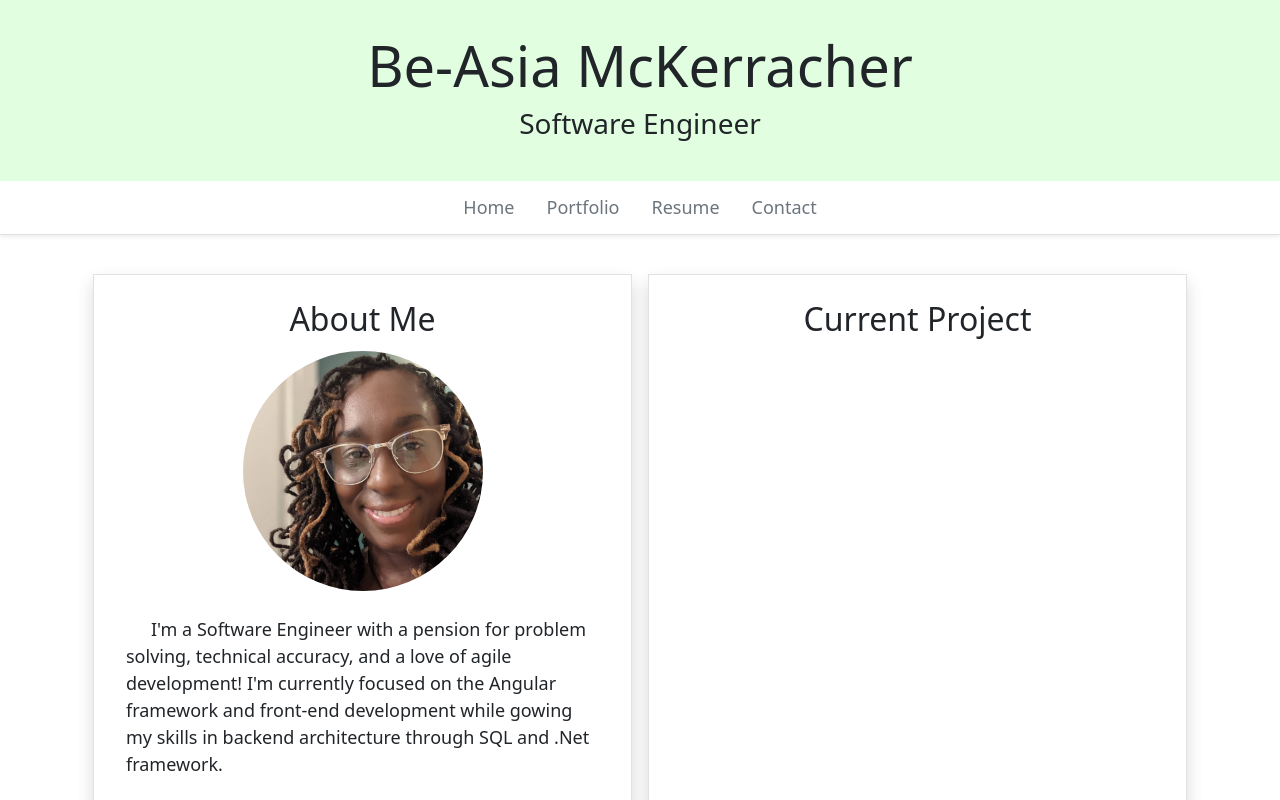
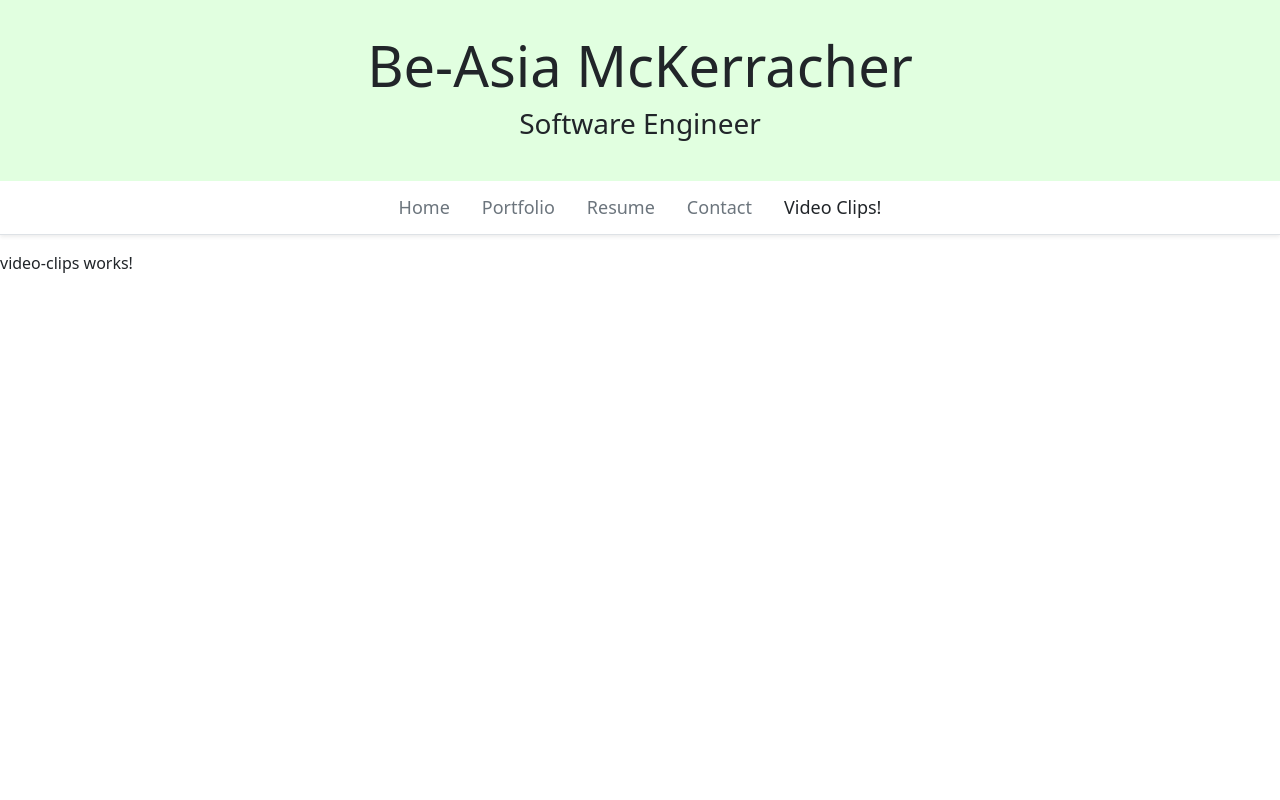
Before and after one commit to amerigirl/AngularPortfolioWebsite, an Angular app: page /videos in a window 1280 px wide. Shown: the top 800 px of the page. Built offline with nearby package versions, Linux system fonts and the light colour scheme.

Commit message:
adding a video clips component and small changes

```diff
--- a/src/app/app-routing.module.ts
+++ b/src/app/app-routing.module.ts
@@ -4,13 +4,15 @@ import { HomeComponent } from './home/home.component';
 import { PortfolioComponent } from './portfolio/portfolio.component';
 import { ResumeComponent } from './resume/resume.component';
 import { ContactComponent } from './contact/contact.component';
+import { VideoClipsComponent } from './video-clips/video-clips.component';
 
 const routes: Routes = [
   { path: 'home', component: HomeComponent },
   { path: 'portfolio', component: PortfolioComponent },
   { path: 'resume', component: ResumeComponent },
   { path: 'contact', component: ContactComponent },
-  {path: '**', component: HomeComponent, pathMatch: 'full'}
+  { path: 'videos', component: VideoClipsComponent },
+  { path: '**', component: HomeComponent, pathMatch: 'full' },
 ];
 
 @NgModule({
--- a/src/app/app.module.ts
+++ b/src/app/app.module.ts
@@ -10,6 +10,7 @@ import { PortfolioComponent } from './portfolio/portfolio.component';
 import { ResumeComponent } from './resume/resume.component';
 import { ContactComponent } from './contact/contact.component';
 import { ProjectCardComponent } from './project-card/project-card.component';
+import { VideoClipsComponent } from './video-clips/video-clips.component';
 
 @NgModule({
   declarations: [
@@ -21,6 +22,7 @@ import { ProjectCardComponent } from './project-card/project-card.component';
     ResumeComponent,
     ContactComponent,
     ProjectCardComponent,
+    VideoClipsComponent,
   ],
   imports: [
     BrowserModule,
--- a/src/app/nav-bar/nav-bar.component.html
+++ b/src/app/nav-bar/nav-bar.component.html
@@ -37,6 +37,15 @@
           >Contact</a
         >
       </li>
+
+       <li class="nav-item">
+        <a
+          class="nav-link text-secondary"
+          routerLink="/videos"
+          routerLinkActive="text-dark"
+          >Video Clips!</a
+        >
+      </li>
     </ul>
   </div>
 </nav>
--- /dev/null
+++ b/src/app/video-clips/video-clips.component.html
@@ -0,0 +1 @@
+<p>video-clips works!</p>
```
Also changed, not shown: src/app/video-clips/video-clips.component.ts (added, +10 -0 lines), src/app/video-clips/video-clips.component.css (added), 1 other file (tests, documents, lock files or other folders).
